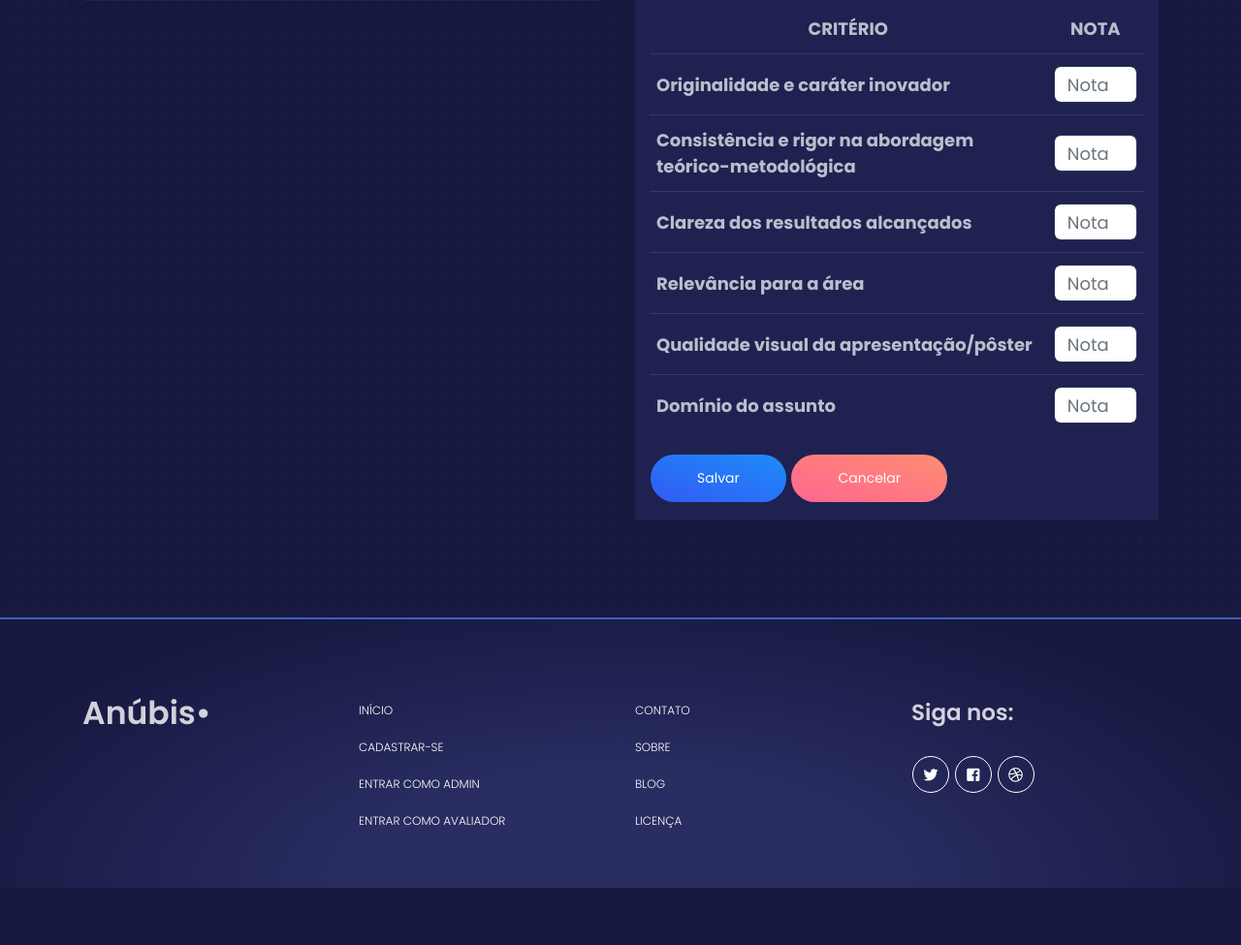
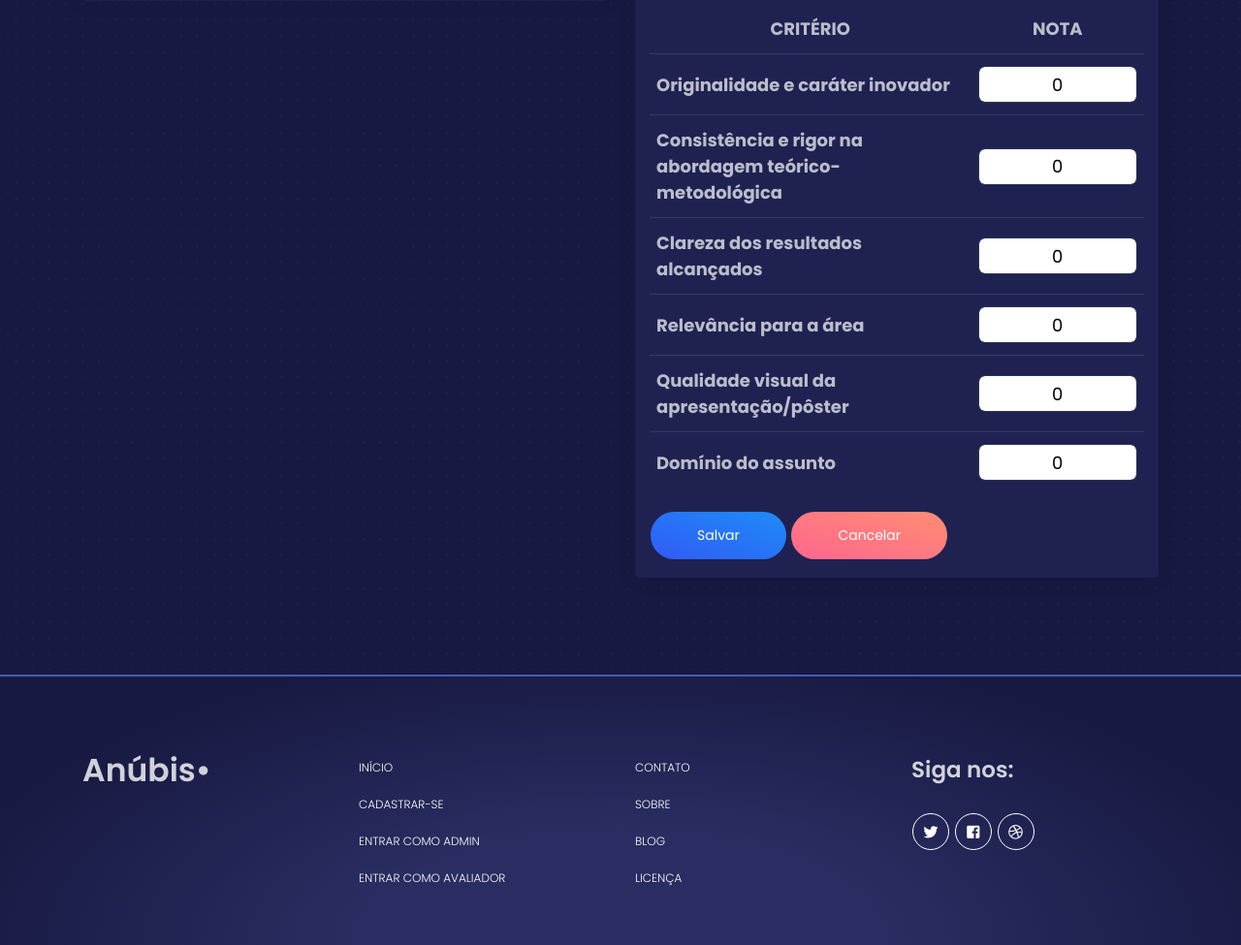
Before and after one commit to vieiraeduardos/anubis, a Flask app: template app/templates/new-evaluation.html in a window 1280 px wide. Shown: the part 216-1191 px from the top of the page at 97% size. Before the commit the page ends 1132 px from the top, so only its background shows below. Run offline with Flask 2, Linux system fonts and the light colour scheme; the template is opened without the code that fills it, so the values that code supplies are empty; some libraries are stand-ins or nearby versions.

Commit message:
Desabling bigger and smallest

```diff
--- a/app/controllers/EvaluationController.py
+++ b/app/controllers/EvaluationController.py
@@ -27,6 +27,8 @@ def update_evaluation(judge, paper):
     quality = request.form.get("quality")
     domain = request.form.get("domain")
     presenter = request.form.get("presenter")
+
+    print(originality)
 
     eval = Evaluation(paper=paper, judge=judge, originality=originality, consistency=consistency, clarity=clarity, relevance=relevance, quality=quality, domain=domain, presenter=presenter)
 
--- a/app/templates/new-evaluation.html
+++ b/app/templates/new-evaluation.html
@@ -92,21 +92,21 @@
                       <tr>
                           <td style="font-weight: bold; font-size: 18px;">Originalidade e caráter inovador</td>
                           <td>
-                            <input min="0" max="10" step="1" name="originality" type="number" class="form-control text-center" placeholder="Nota" style="color: black; background-color: white; font-size: 18px;">
+                            <input name="originality" class="form-control text-center" value="0" style="color: black; background-color: white; font-size: 18px;">
                           </td>
 
                       </tr>
                       <tr>
                           <td style="font-weight: bold; font-size: 18px;">Consistência e rigor na abordagem teórico-metodológica</td>
                           <td>
-                            <input min="0" max="10" step="1" name="consistency" type="number" class="form-control text-center" placeholder="Nota" style="color: black; background-color: white; font-size: 18px;">
+                            <input name="consistency" class="form-control text-center" value="0" style="color: black; background-color: white; font-size: 18px;">
                           </td>
 
                       </tr>
                       <tr>
                           <td style="font-weight: bold; font-size: 18px;">Clareza dos resultados alcançados</td>
                           <td>
-                            <input min="0" max="10" step="1" name="clarity" type="number" class="form-control text-center" placeholder="Nota" style="color: black; background-color: white; font-size: 18px;">
+                            <input name="clarity" class="form-control text-center" value="0" style="color: black; background-color: white; font-size: 18px;">
                           </td>
 
                       </tr>
@@ -114,7 +114,7 @@
                       <tr>
                           <td style="font-weight: bold; font-size: 18px;">Relevância para a área</td>
                           <td>
-                            <input min="0" max="10" step="1" name="relevance" type="number" class="form-control text-center" placeholder="Nota" style="color: black; background-color: white; font-size: 18px;">
+                            <input name="relevance" class="form-control text-center" value="0" style="color: black; background-color: white; font-size: 18px;">
                           </td>
 
                       </tr>
@@ -122,7 +122,7 @@
                       <tr>
                           <td style="font-weight: bold; font-size: 18px;">Qualidade visual da apresentação/pôster</td>
                           <td>
-                            <input min="0" max="10" step="1" name="quality" type="number" class="form-control text-center" placeholder="Nota" style="color: black; background-color: white; font-size: 18px;">
+                            <input name="quality" class="form-control text-center" value="0" style="color: black; background-color: white; font-size: 18px;">
                           </td>
 
                       </tr>
@@ -130,7 +130,7 @@
                       <tr>
                           <td style="font-weight: bold; font-size: 18px;">Domínio do assunto</td>
                           <td>
-                            <input min="0" max="10" step="1" name="domain" type="number" class="form-control text-center" placeholder="Nota" style="color: black; background-color: white; font-size: 18px;">
+                            <input name="domain" class="form-control text-center" value="0" style="color: black; background-color: white; font-size: 18px;">
                           </td>
 
                       </tr>
@@ -152,3 +152,29 @@
       </div>
 
 {% include "footer.html" %}
+
+
+<script>
+  $(document).ready(function(){
+    $("input").change(function(event){
+      $("input").each(function(index){
+        if($(this).val() > 10 || $(this).val() < 0) {
+          $($(this).css("background-color", "red"));
+        } else {
+          $($(this).css("background-color", "green"));
+        }
+      });
+    });
+
+    $("form").submit(function(event){
+      $("input").each(function(index){
+        if($(this).val() > 10 || $(this).val() < 0) {
+          event.preventDefault();
+
+          alert("Você deve pôr números entre 0 e 10. Veja os campos vermelhos!");
+
+        }
+      });
+    });
+  });
+</script>
```
Also changed, not shown: app/models/Evaluation.py (+7 -6 lines), app/templates/edit-evaluation.html (+32 -7 lines).
